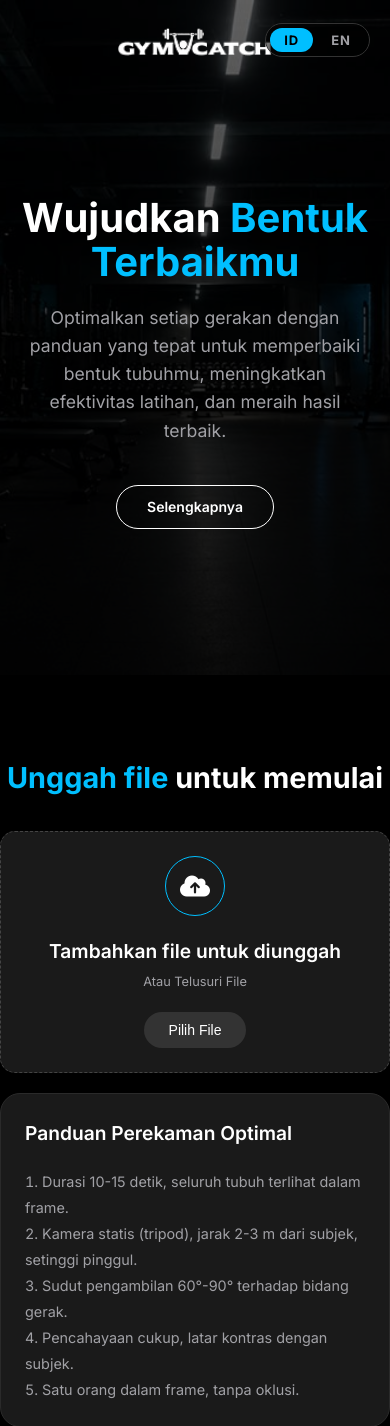
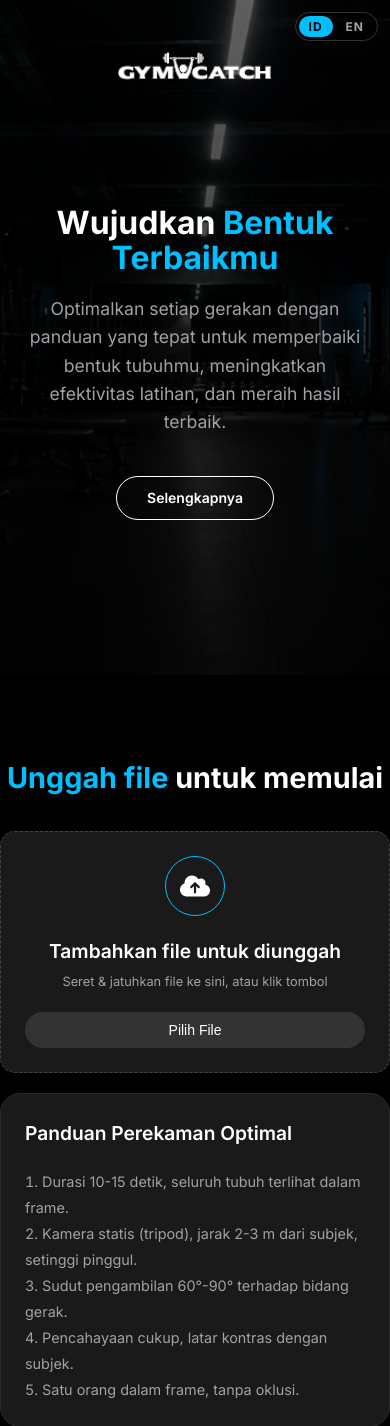
Before and after one commit to JasonSlav/cv-gymcatch, a Flask app: page / in a window 390 px wide. Shown: the top 1426 px of the page. Run offline with Flask 3, Linux system fonts and the light colour scheme.

Commit message:
feat: fitur drag n drop + progress bar indeterminate saat analisis + perbaikan responsif mobile 768px

```diff
--- a/templates/index.html
+++ b/templates/index.html
@@ -219,6 +219,11 @@
             border-radius: 15px;
             padding: 40px 20px;
             height: 100%;
+        }
+
+        .upload-box.drag-over {
+            border-color: var(--accent-cyan);
+            background: rgba(0, 229, 255, 0.06);
         }
 
         .icon-circle {
@@ -581,18 +586,64 @@
             font-size: 0.7rem;
         }
 
+        /* --- Progress bar (analisis) --- */
+        .progress-wrapper {
+            text-align: center;
+            padding: 30px 20px 10px;
+        }
+
+        .progress-text {
+            font-size: 0.95rem;
+            color: var(--text-main);
+            margin-bottom: 14px;
+        }
+
+        .progress-bar-container {
+            width: min(420px, 90%);
+            height: 8px;
+            margin: 0 auto;
+            background: #141414;
+            border: 1px solid #2a2a2a;
+            border-radius: 6px;
+            overflow: hidden;
+        }
+
+        .progress-bar-fill {
+            width: 40%;
+            height: 100%;
+            border-radius: 6px;
+            background: linear-gradient(90deg, transparent, var(--accent-cyan));
+            animation: progress-slide 1.2s ease-in-out infinite;
+        }
+
+        @keyframes progress-slide {
+            0% { transform: translateX(-100%); }
+            100% { transform: translateX(350%); }
+        }
+
         /* Responsive Design */
         @media (max-width: 768px) {
             nav {
                 flex-direction: column;
                 gap: 20px;
-                padding: 20px;
+                padding: 44px 20px 20px;
             }
             .lang-toggle {
-                right: 20px;
+                top: 12px;
+                right: 12px;
+                transform: none;
+                padding: 3px;
+                gap: 3px;
+            }
+            .lang-btn {
+                padding: 3px 10px;
+                font-size: 12px;
             }
             .hero h1 {
-                font-size: 2.5rem;
+                font-size: 2rem;
+            }
+            .btn-select {
+                width: 100%;
             }
             .upload-grid, .features-grid, .footer-grid {
                 grid-template-columns: 1fr;
@@ -665,7 +716,7 @@
                     <i class="fa-solid fa-cloud-arrow-up"></i>
                 </div>
                 <h3 data-id="Tambahkan file untuk diunggah" data-en="Add files to upload">Tambahkan file untuk diunggah</h3>
-                <p data-id="Atau Telusuri File" data-en="Or Browse Files">Atau Telusuri File</p>
+                <p data-id="Seret & jatuhkan file ke sini, atau klik tombol" data-en="Drag & drop your file here, or click the button">Seret & jatuhkan file ke sini, atau klik tombol</p>
                 <input type="file" id="videoInput" accept=".mp4,.mov,video/mp4,video/quicktime" hidden>
                 <button type="button" class="btn-select" id="btnSelect" data-id="Pilih File" data-en="Select files">Pilih File</button>
             </div>
@@ -683,6 +734,12 @@
             </div>
         </div>
     </section>
+
+    <!-- Progress analisis (ditampilkan saat fetch berjalan) -->
+    <div id="progress-wrapper" class="container progress-wrapper" style="display:none;">
+        <p class="progress-text" data-id="Menganalisis video…" data-en="Analyzing video…">Menganalisis video…</p>
+        <div class="progress-bar-container"><div class="progress-bar-fill"></div></div>
+    </div>
 
     <!-- Hasil Analisis (diisi oleh JavaScript) -->
     <div id="hasil-analisis" class="container results-wrap"></div>
@@ -776,6 +833,7 @@
             id: {
                 loading: "Menganalisis video… (±15–60 detik, mohon tunggu)",
                 errPrefix: "Gagal menganalisis: ",
+                dropInvalid: "Format file tidak didukung (hanya .mp4/.mov)",
                 na: "N/A",
                 labels: {
                     "Baik": "Baik",
@@ -802,6 +860,7 @@
             en: {
                 loading: "Analyzing video… (about 15–60 s, please wait)",
                 errPrefix: "Analysis failed: ",
+                dropInvalid: "Unsupported file type (.mp4/.mov only)",
                 na: "N/A",
                 labels: {
                     "Baik": "Good",
@@ -925,15 +984,13 @@
             const input = document.getElementById("videoInput");
             const btnSelect = document.getElementById("btnSelect");
             const hasil = document.getElementById("hasil-analisis");
+            const dropBox = document.querySelector(".upload-box");
+            const progressWrapper = document.getElementById("progress-wrapper");
 
-            btnSelect.addEventListener("click", () => input.click());
-
-            input.addEventListener("change", async () => {
-                const file = input.files && input.files[0];
-                if (!file) return;
-
+            async function analyzeFile(file) {
                 const t = T[currentLang];
-                hasil.innerHTML = `<p class="loading-text">⏳ ${t.loading}</p>`;
+                hasil.innerHTML = "";
+                progressWrapper.style.display = "block";
 
                 const fd = new FormData();
                 fd.append("video", file);
@@ -956,8 +1013,52 @@
                     hasil.innerHTML = `<p class="error-text">⚠️ ${t.errPrefix}${err.message}</p>`;
                 } finally {
                     input.value = ""; // izinkan pilih file yang sama lagi
+                    progressWrapper.style.display = "none";
                 }
+            }
+
+            btnSelect.addEventListener("click", () => input.click());
+
+            input.addEventListener("change", () => {
+                const file = input.files && input.files[0];
+                if (file) analyzeFile(file);
             });
+
+            /* ===== Drag & drop ===== */
+            let dragDepth = 0;
+            const validExt = /\.(mp4|mov)$/i;
+
+            dropBox.addEventListener("dragenter", e => {
+                e.preventDefault();
+                dragDepth++;
+                dropBox.classList.add("drag-over");
+            });
+
+            dropBox.addEventListener("dragover", e => e.preventDefault());
+
+            dropBox.addEventListener("dragleave", e => {
+                e.preventDefault();
+                dragDepth = Math.max(0, dragDepth - 1);
+                if (dragDepth === 0) dropBox.classList.remove("drag-over");
+            });
+
+            dropBox.addEventListener("drop", e => {
+                e.preventDefault();
+                dragDepth = 0;
+                dropBox.classList.remove("drag-over");
+
+                const file = e.dataTransfer && e.dataTransfer.files && e.dataTransfer.files[0];
+                if (!file) return;
+                if (!validExt.test(file.name)) {
+                    hasil.innerHTML = `<p class="error-text">⚠️ ${T[currentLang].dropInvalid}</p>`;
+                    return;
+                }
+                analyzeFile(file);
+            });
+
+            /* cegah browser men-open file bila jatuh di luar zona upload */
+            window.addEventListener("dragover", e => e.preventDefault());
+            window.addEventListener("drop", e => e.preventDefault());
         });
     </script>
 </body>
```
Also changed, not shown: static/Camera.png (added), static/File.png (added), static/Graphic.png (added).
